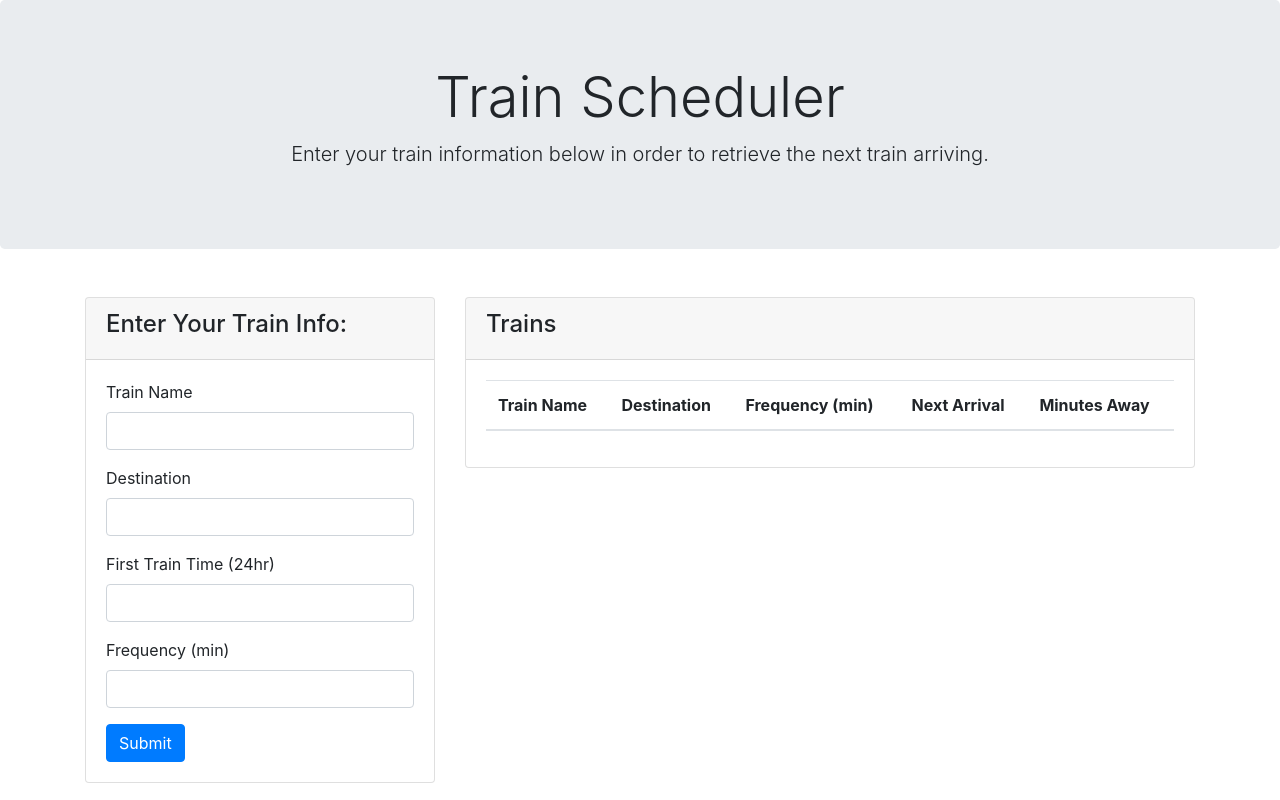
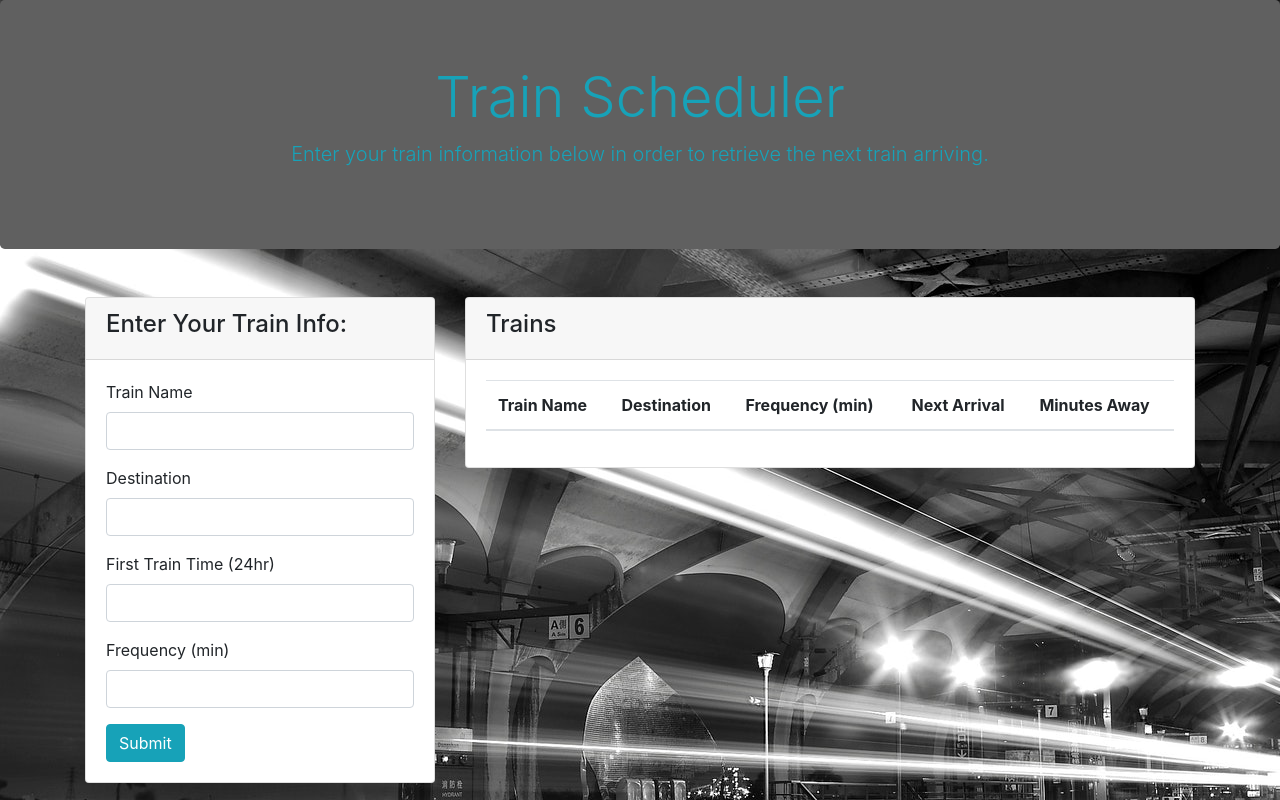
Before and after one commit to morobins/chooChoo, a plain HTML site: page index.html in a window 1280 px wide. Drawn offline with nearby package versions, Linux system fonts and the light colour scheme; no server answers.

Commit message:
added styling

```diff
--- a/assets/css/style.css
+++ b/assets/css/style.css
@@ -1,7 +1,10 @@
-.train-head {
-  background-image: url(./images/train.jpg);
+
+body {
+  background-image: url("../images/station_2.jpeg");
 }
 
-#form-container {
-  padding: 10px;
+.jumbotron {
+  color: #17a2b8;
+  background-color: #606060;
+  border-bottom: black;
 }
--- a/index.html
+++ b/index.html
@@ -6,6 +6,9 @@
   <meta name="viewport" content="width=device-width, initial-scale=1.0">
   <meta http-equiv="X-UA-Compatible" content="ie=edge">
   <link rel="stylesheet" href="https://maxcdn.bootstrapcdn.com/bootstrap/4.0.0/css/bootstrap.min.css">
+
+  <link rel="stylesheet" href="./assets/css/style.css">
+
   <title>Choo Choo</title>
 </head>
 
@@ -43,7 +46,7 @@
               <label for="rate">Frequency (min)</label>
               <input type="number" class="form-control" id="frequency-input">
             </div>
-            <button type="submit" class="btn btn-primary" id="submit-form">Submit</button>
+            <button type="submit" class="btn btn-info" id="submit-form">Submit</button>
           </form>
         </div>
         </div>
```
Also changed, not shown: assets/images/station_2.jpeg (added), assets/images/train.jpg (deleted), railroad_crossing.png (added), train-tracks.svg (added), train.png (added), train_1.jpeg (added), train_sketch.png (added), train_tracks.jpg (added), 3 other files.
